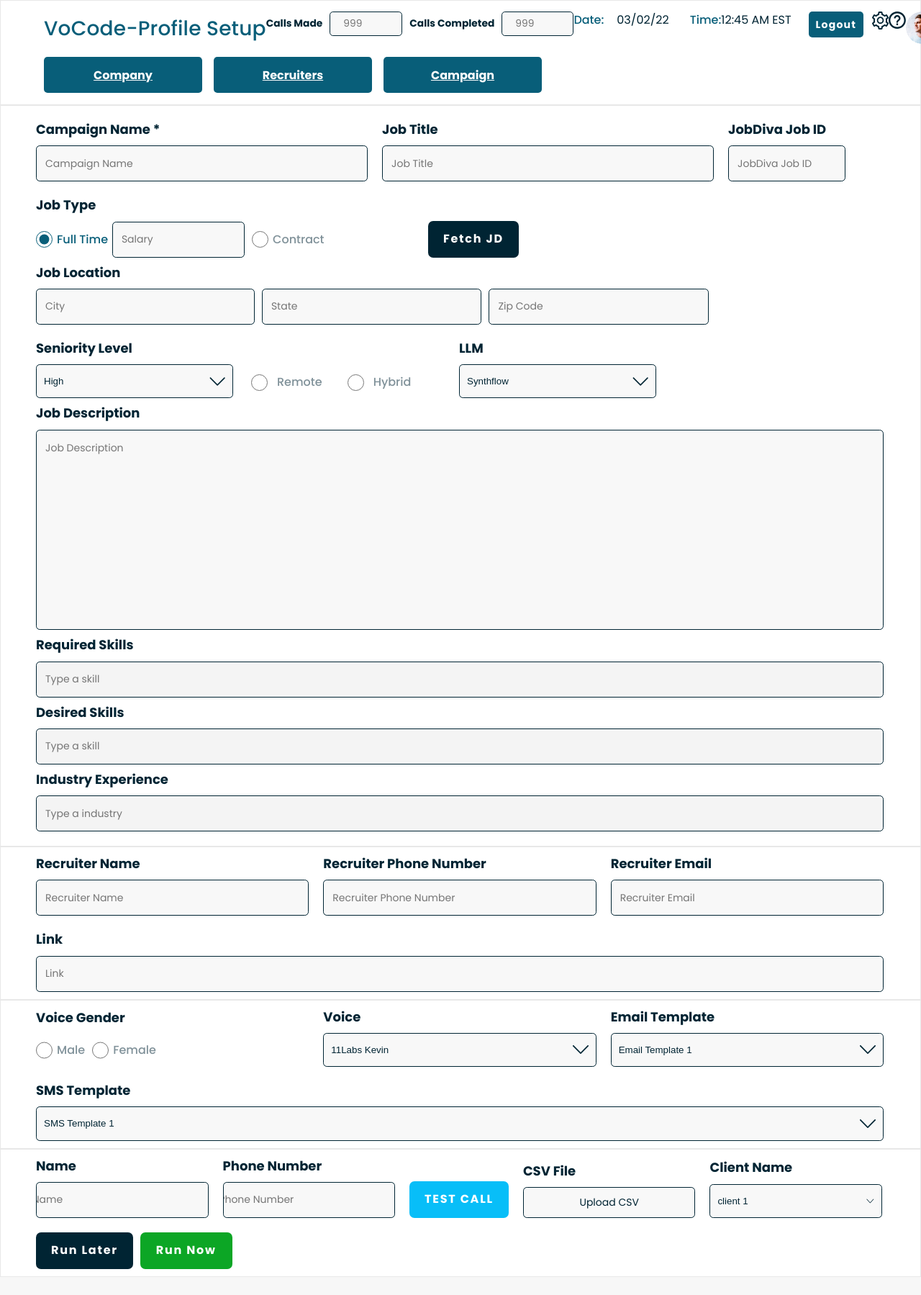
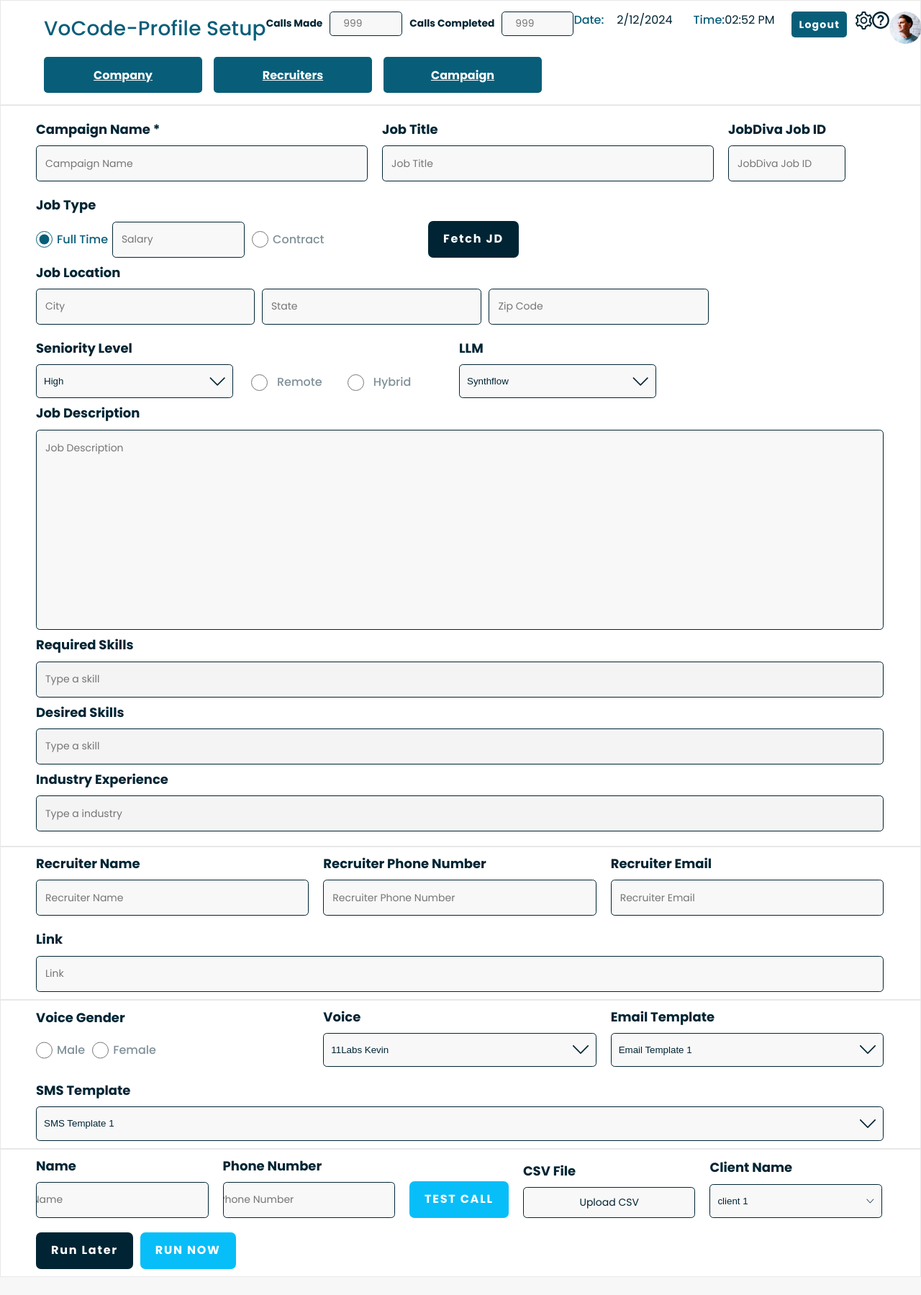
Before and after one commit to dudenies/gptVoicef, a React (Create React App) app: page / in a window 1280 px wide. Shown: the whole page at 72% size. Built offline with nearby package versions, Linux system fonts and the light colour scheme.

Commit message:
multiple run

```diff
--- a/package.json
+++ b/package.json
@@ -21,6 +21,7 @@
     "web-vitals": "^2.1.4"
   },
   "devDependencies": {
+    "@types/jquery": "^3.5.29",
     "autoprefixer": "^10.4.8",
     "postcss": "^8.4.16",
     "tailwindcss": "^3.1.8"
--- a/src/components/GroupComponent.tsx
+++ b/src/components/GroupComponent.tsx
@@ -3,6 +3,7 @@ import VoCodeJobCampaign from "../pages/VoCodeJobCampaign";
 import Company from "../pages/Company";
 import { Link } from 'react-router-dom';
 import VoCodeRecruiterProfile from "../pages/VoCodeRecruiterProfile";
+import React, { useState, useEffect } from 'react';
 export type GroupComponentType = {
   /** Style props */
   rowOfNestedInteractiveBroWidth?: CSSProperties["width"];
@@ -13,6 +14,29 @@ const GroupComponent: FunctionComponent<GroupComponentType> = ({
   rowOfNestedInteractiveBroWidth,
   logoutAlignSelf,
 }) => {
+
+  const [currentDate, setCurrentDate] = useState('');
+  const [currentTime, setCurrentTime] = useState('');
+
+  useEffect(() => {
+    // Function to update the current date and time
+    const updateDateTime = () => {
+      const now = new Date();
+      const formattedDate = now.toLocaleDateString();
+      const formattedTime = now.toLocaleTimeString([], { hour: '2-digit', minute: '2-digit', hour12: true });
+      setCurrentDate(formattedDate);
+      setCurrentTime(formattedTime);
+    };
+
+    // Initial update
+    updateDateTime();
+
+    // Update the date and time every second
+    const intervalId = setInterval(updateDateTime, 1000);
+
+    // Cleanup function to clear the interval when the component unmounts
+    return () => clearInterval(intervalId);
+  }, []); // Empty dependency array ensures the effect runs only once on mount
   const interactiveBrokerNestedFramStyle: CSSProperties = useMemo(() => {
     return {
       width: rowOfNestedInteractiveBroWidth,
@@ -75,13 +99,13 @@ const GroupComponent: FunctionComponent<GroupComponentType> = ({
       <div className="flex flex-row items-start justify-start py-0 pr-[29px] pl-0 gap-[18px] mq1275:hidden">
         <div className="relative leading-[24px] font-medium z-[1]">Date:</div>
         <div className="relative leading-[24px] text-gray-100 z-[1]">
-          03/02/22
+          {currentDate}
         </div>
       </div>
       <div className="relative leading-[24px] font-medium z-[1]">Time:</div>
       <div className="flex flex-col items-start justify-start py-0 pr-6 pl-0 text-gray-100">
         <div className="relative leading-[24px] whitespace-nowrap z-[1]">
-          12:45 AM EST
+          {currentTime}
         </div>
       </div>
       <div
--- a/src/pages/VoCodeJobCampaign.tsx
+++ b/src/pages/VoCodeJobCampaign.tsx
@@ -3,16 +3,27 @@ import { FunctionComponent } from "react";
 import { useState ,useEffect} from "react";
 import GroupComponent from "../components/GroupComponent";
 import {
-  runCampaign
+  runCampaign,testCampaign
 } from "../services/campaign.services";
 const VoCodeJobCampaign: FunctionComponent = () => {
   interface Question {
     id: string;
     label: string;
   }
-  async function postDataToCampaignDataEndpoint(data:any) {
+  async function runCampaignDataEndpoint(data:any) {
     try {
       const response = await runCampaign(data);
+      console.log('Campaign data written successfully:', response);
+      // Handle success response if needed
+    } catch (error) {
+      console.error('Error writing campaign data:', error);
+      // Handle error if needed
+    }
+  }
+
+  async function testCampaignDataEndpoint(data:any) {
+    try {
+      const response = await testCampaign(data);
       console.log('Campaign data written successfully:', response);
       // Handle success response if needed
     } catch (error) {
@@ -170,7 +181,6 @@ const VoCodeJobCampaign: FunctionComponent = () => {
   const handleFileChange = async (e: React.ChangeEvent<HTMLInputElement>) => {
     const file = e.target.files?.[0]; // Get the selected file
     if (!file) return;
-
     const reader = new FileReader();
     reader.onload = (event) => {
       if (!event.target) return;
@@ -186,8 +196,10 @@ const VoCodeJobCampaign: FunctionComponent = () => {
       // Assume the first row contains headers
       const headers = filteredData[0];
       const parsedData = filteredData.slice(1).map(row =>
-        headers.reduce((acc: { [key: string]: string }, header, index) => {
-          acc[header] = row[index];
+        headers.reduce((acc: { [key: string]: any }, header, index) => {
+          // Use regular expression to detect numeric values and convert them to strings
+          const value = row[index];
+          acc[header] = value;
           return acc;
         }, {})
       );
@@ -682,7 +694,7 @@ const VoCodeJobCampaign: FunctionComponent = () => {
               </div>
               <button
       className="cursor-pointer border-none py-[14.008905410766602px] px-[21px] bg-deepskyblue-100 h-[51px] rounded-6xs flex items-center justify-center box-border whitespace-nowrap hover:bg-deepskyblue-200"
-      onClick={() => postDataToCampaignDataEndpoint(campaignFormData)} // Call the function directly on button click
+      onClick={() => testCampaignDataEndpoint(campaignFormData)} // Call the function directly on button click
     >
       <b className="relative text-base tracking-[1.75px] leading-[22.41px] uppercase font-button-button text-white text-left">
         test call
@@ -739,11 +751,14 @@ const VoCodeJobCampaign: FunctionComponent = () => {
                   Run Later
                 </b>
               </button>
-              <button className="cursor-pointer [border:none] py-[14.008905410766602px] px-[22px] bg-forestgreen-200 h-[51px] rounded-6xs flex flex-row items-center justify-center box-border whitespace-nowrap hover:bg-limegreen">
-                <b className="relative text-base tracking-[1.75px] leading-[22.41px] font-button-button text-white text-left">
-                  Run Now
-                </b>
-              </button>
+              <button
+      className="cursor-pointer border-none py-[14.008905410766602px] px-[21px] bg-deepskyblue-100 h-[51px] rounded-6xs flex items-center justify-center box-border whitespace-nowrap hover:bg-deepskyblue-200"
+      onClick={() => runCampaignDataEndpoint(campaignFormData)} // Call the function directly on button click
+    >
+      <b className="relative text-base tracking-[1.75px] leading-[22.41px] uppercase font-button-button text-white text-left">
+        RUN NOW
+      </b>
+    </button>
             </div>
           </footer>
         </section>
--- a/src/router/api.routes.js
+++ b/src/router/api.routes.js
@@ -3,7 +3,9 @@ const BASE_API_URL ="http://127.0.0.1:5000/"
 
 
 // Scaled Order API URLs
-export const CAMPAIGN_DATA_API_URL = BASE_API_URL + "campaignData";
+export const CAMPAIGN_TEST_API_URL = BASE_API_URL + "campaignTest";
+
+export const CAMPAIGN_RUN_API_URL = BASE_API_URL + "campaignRun";
 
 // Position API URLs
 export const POSITIONS_API_URL = BASE_API_URL + "positions/";
--- a/src/services/campaign.services.js
+++ b/src/services/campaign.services.js
@@ -1,11 +1,21 @@
 import axios from "axios";
 import {
-  CAMPAIGN_DATA_API_URL
+  CAMPAIGN_TEST_API_URL,CAMPAIGN_RUN_API_URL
 } from "../router/api.routes";
 
 export async function runCampaign(data) {
   try {
-    const response = await axios.post(CAMPAIGN_DATA_API_URL, data);
+    const response = await axios.post(CAMPAIGN_RUN_API_URL, data);
+    return response.data; // Return the response data if needed
+  } catch (error) {
+    console.error('Error writing campaign data:', error);
+    throw error; // Throw the error for the calling code to handle
+  }
+}
+
+export async function testCampaign(data) {
+  try {
+    const response = await axios.post(CAMPAIGN_TEST_API_URL, data);
     return response.data; // Return the response data if needed
   } catch (error) {
     console.error('Error writing campaign data:', error);
```
Also changed, not shown: 1 other file (tests, documents, lock files or other folders).
